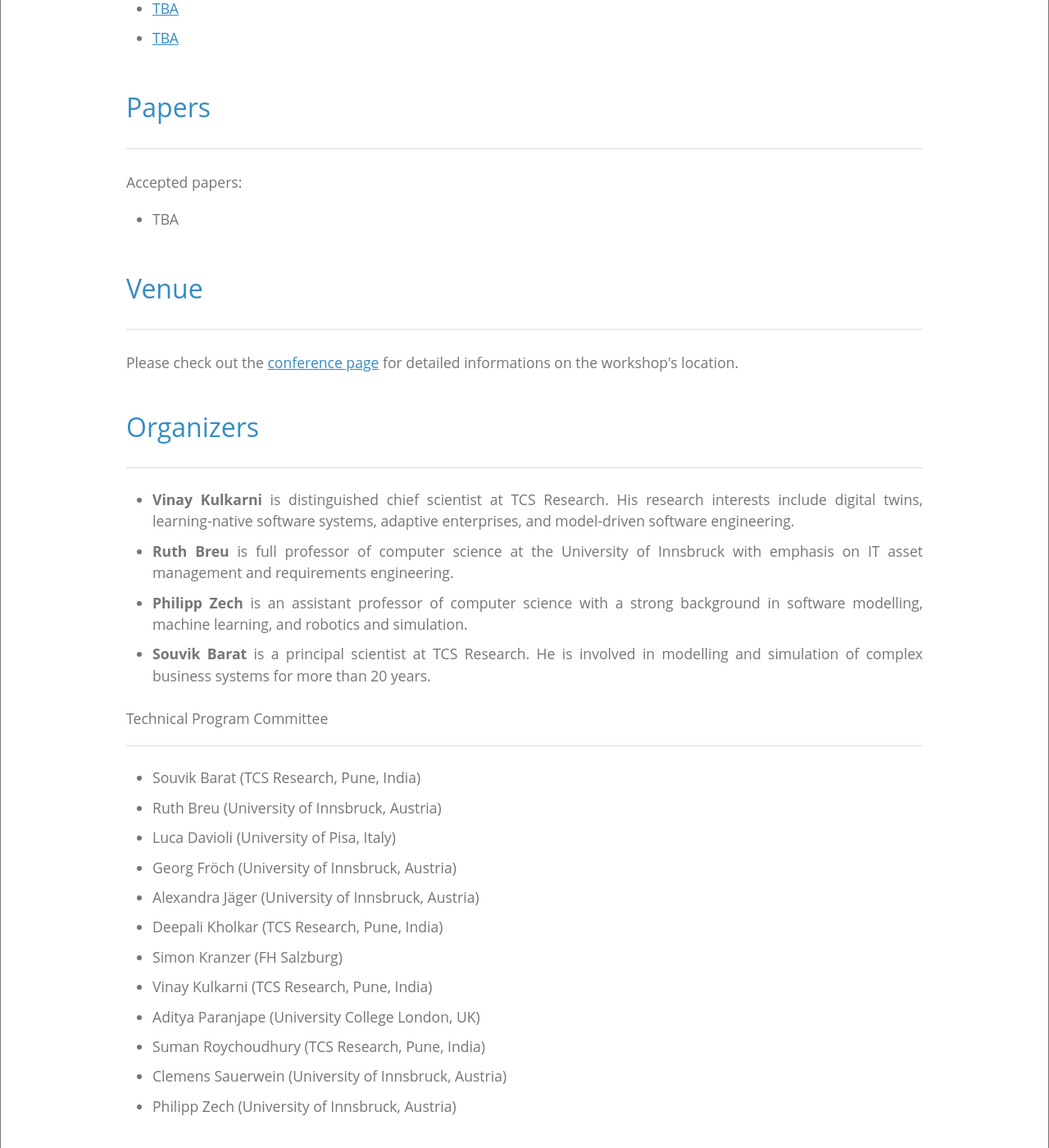
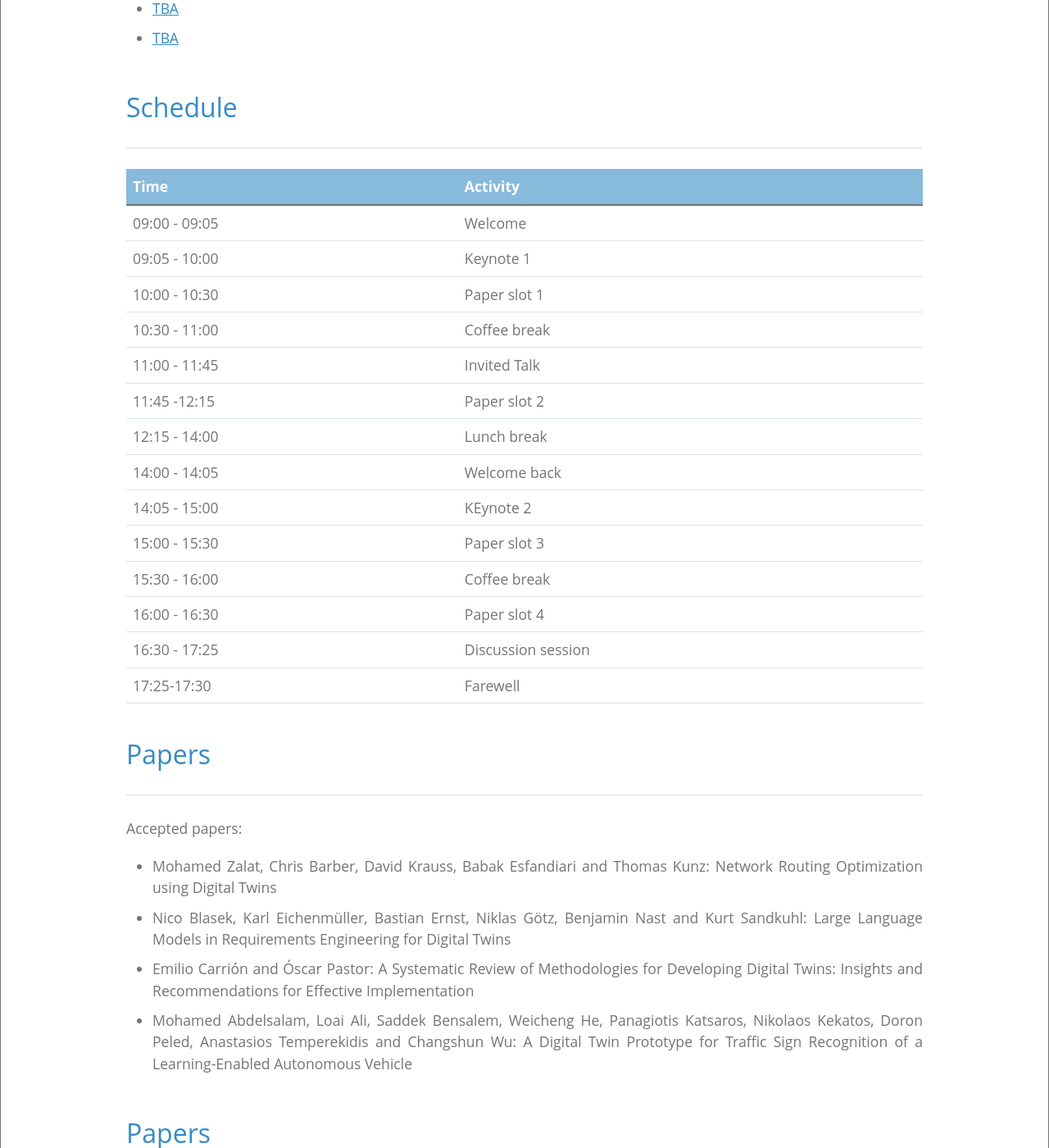
Before and after one commit to thedude81/dtworkshop, a Jekyll site: the page built from index.html, in a window 1280 px wide and 1400 px high, scrolled down 3120 px. Shown: the whole window at 82% size. Built offline with Jekyll 4.4.1, drawn with Linux system fonts in a browser that asks for light colours.

Commit message:
Update index.html

```diff
--- a/index.html
+++ b/index.html
@@ -99,11 +99,93 @@ has_children: true
       </ul>
       <br>
 
-      <h3 id="invited-speakers">Invited Speakers</h3>
+      <h2 id="invited-speakers">Invited Speakers</h2>
       <hr>
       <ul>
         <li><a href="TBA">TBA</a></li>
         <li><a href="TBA">TBA</a></li>
+      </ul>
+      <br>
+
+      <h2 id="schedule">Schedule</h2>
+      <hr>
+      <table class="table table-hover">
+        <thead class="thead-light">
+          <tr>
+            <th scope="col">Time</th>
+            <th scope="col">Activity</th>
+          </tr>
+        </thead>
+        <tbody>
+           <tr>
+            <td>09:00 - 09:05</td>
+            <td>Welcome</td>
+          </tr>
+          <tr>
+            <td>09:05 - 10:00</td>
+            <td>Keynote 1</td>
+          </tr>
+          <tr>
+            <td>10:00 - 10:30</td>
+            <td>Paper slot 1</td>
+          </tr>
+          <tr>
+            <td>10:30 - 11:00</td>
+            <td>Coffee break</td>
+          </tr>
+          <tr>
+            <td>11:00 - 11:45</td>
+            <td>Invited Talk</td>
+          </tr>
+          <tr>
+            <td>11:45 -12:15</td>
+            <td>Paper slot 2</td>
+          </tr>
+          <tr>
+            <td>12:15 - 14:00</td>
+            <td>Lunch break</td>
+          </tr>
+          <tr>
+            <td>14:00 - 14:05</td>
+            <td>Welcome back</td>
+          </tr>
+          <tr>
+            <td>14:05 - 15:00</td>
+            <td>KEynote 2</td>
+          </tr>
+          <tr>
+            <td>15:00 - 15:30</td>
+            <td>Paper slot 3</td>
+          </tr>
+          <tr>
+            <td>15:30 - 16:00</td>
+            <td>Coffee break</td>
+          </tr>
+          <tr>
+            <td>16:00 - 16:30</td>
+            <td>Paper slot 4</td>
+          </tr>
+          <tr>
+            <td>16:30 - 17:25</td>
+            <td>Discussion session</td>
+          </tr>
+          <tr>
+            <td>17:25-17:30</td>
+            <td>Farewell</td>
+          </tr>
+        </tbody>
+      </table>
+      <br>
+
+      <h2 id="papers">Papers</h2>
+      <hr>
+      <p>Accepted papers:</p>
+
+      <ul>
+        <li>Mohamed Zalat, Chris Barber, David Krauss, Babak Esfandiari and Thomas Kunz: Network Routing Optimization using Digital Twins</li>
+        <li>Nico Blasek, Karl Eichenmüller, Bastian Ernst, Niklas Götz, Benjamin Nast and Kurt Sandkuhl: Large Language Models in Requirements Engineering for Digital Twins</li>
+        <li>Emilio Carrión and Óscar Pastor: A Systematic Review of Methodologies for Developing Digital Twins: Insights and Recommendations for Effective Implementation</li>
+        <li>Mohamed Abdelsalam, Loai Ali, Saddek Bensalem, Weicheng He, Panagiotis Katsaros, Nikolaos Kekatos, Doron Peled, Anastasios Temperekidis and Changshun Wu: A Digital Twin Prototype for Traffic Sign Recognition of a Learning-Enabled Autonomous Vehicle</li>
       </ul>
       <br>
 
```
